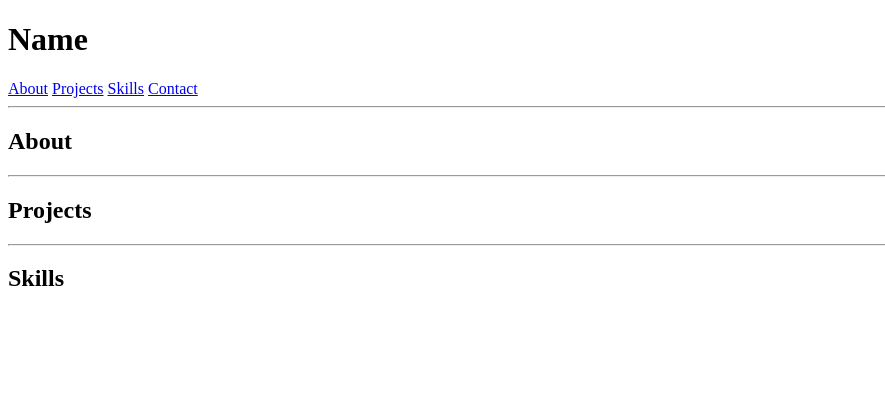
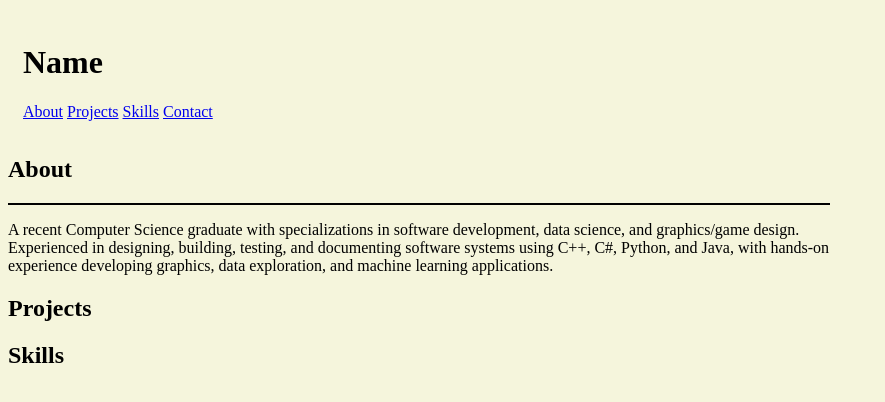
Before and after one commit to Krowby117/Krowby117.github.io, a plain HTML site: page index.html in a window 1280 px wide. Shown: the whole page, without its empty margins (0-885 px from the left). Drawn offline with Linux system fonts and the light colour scheme.

Commit message:
small updates

```diff
--- a/index.html
+++ b/index.html
@@ -3,7 +3,8 @@
     <head>
         <meta charset="UTF-8" />
         <meta name="viewport" content="width=device-width, initial-scale=1.0" />
-        <title>Document</title>
+        <link rel="stylesheet" href="styles.css" />
+        <title>Personal Site</title>
     </head>
 
     <body>
@@ -17,19 +18,22 @@
             </nav>
         </div>
 
-        <hr />
-
-        <div id="#about">
+        <div class="about" id="#about">
             <h2>About</h2>
+            <hr class="hr_left" />
+            <p>
+                A recent Computer Science graduate with specializations in
+                software development, data science, and graphics/game design.
+                Experienced in designing, building, testing, and documenting
+                software systems using C++, C#, Python, and Java, with hands-on
+                experience developing graphics, data exploration, and machine
+                learning applications.
+            </p>
         </div>
-
-        <hr />
 
         <div id="#projects">
             <h2>Projects</h2>
         </div>
-
-        <hr />
 
         <div id="#skills">
             <h2>Skills</h2>
--- /dev/null
+++ b/styles.css
@@ -0,0 +1,35 @@
+body {
+    background-color: beige;
+}
+
+.header {
+    padding: 15px;
+}
+
+.header h1 {
+    display: inline-block;
+    width: 85%;
+}
+
+.header nav {
+    display: inline-block;
+    align-items: right;
+}
+
+hr {
+    border: none;
+    height: 2px;
+    background-color: black;
+}
+
+.hr_left {
+    margin-left: 0;
+    margin-right: auto;
+}
+
+.about {
+    padding-right: 35%;
+    width: 65%;
+    align-content: left;
+    text-align: left;
+}
```
